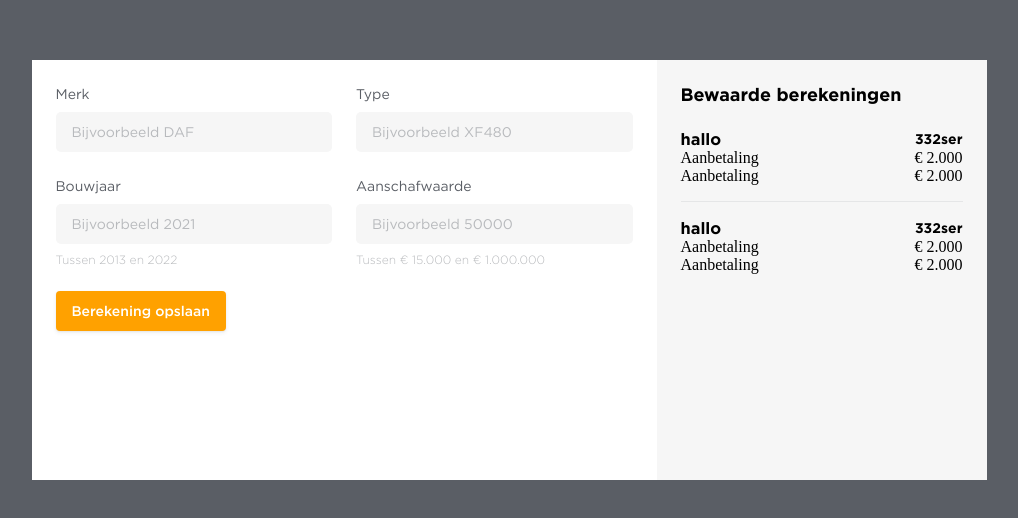
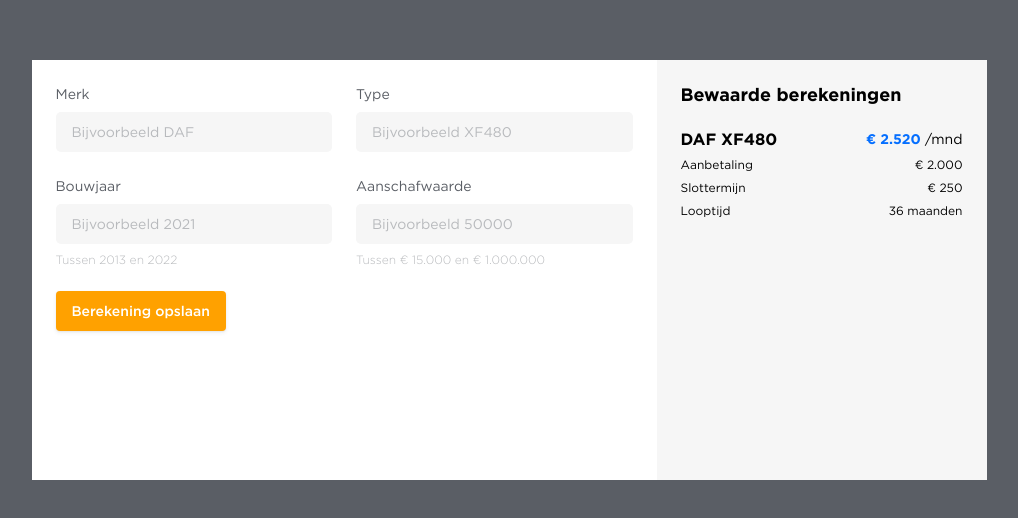
Before and after one commit to analyserr/vue-lease-app, a Vue app: page / in a window 1280 px wide. Shown: the part 130-648 px from the top of the page, without its empty margins (131-1149 px from the left). Built offline with nearby package versions, Linux system fonts and the light colour scheme; the HTML template or start-up script is replaced by a standard one; a web font is replaced by a local one.

Commit message:
Finish base styling for sidebar

```diff
--- a/src/assets/less/sidebar.less
+++ b/src/assets/less/sidebar.less
@@ -6,14 +6,17 @@
     box-sizing: border-box;
 }
 
-.sidebar .title, .sidebar .title-s {
+.sidebar .title {
     font-weight: 700;
 }
 
 .collection {
+    overflow: auto;
 }
 
 .collection-item {
+    display: flex;
+    flex-direction: column;
     border-top: 1px solid @c-stroke;
 
     &:first-child {
@@ -31,3 +34,8 @@
     display: flex;
     justify-content: space-between;
 }
+
+.collection-item__header-price {
+    color: @c-secondary;
+    font-weight: 700;
+}
--- a/src/components/Sidebar.vue
+++ b/src/components/Sidebar.vue
@@ -1,36 +1,26 @@
 <template>
-  <div class="sidebar spacing-p-vertical spacing-p-horizontal spacing-gap">
-    <h2 class="title">Bewaarde berekeningen</h2>
+<div class="sidebar">
+    <h2 class="spacing-p-vertical spacing-p-horizontal title">Bewaarde berekeningen</h2>
     <div class="collection">
-      <div class="collection-item spacing-p-vertical--small">
+      <div class="collection-item spacing-p-vertical--small spacing-p-horizontal spacing-gap--small">
         <div class="collection-item__header title-s">
-          <h3 class="collection-item__title">hallo</h3>
-          <p class="collection-item__value">332ser</p>
+          <h3 class="collection-item__title">DAF XF480</h3>
+          <p class="collection-item__value"><span class="collection-item__header-price">€ 2.520</span> /mnd</p>
         </div>
-        <div class="collection-item__row">
+        <div class="collection-item__row text">
           <p class="collection-item__row__label">Aanbetaling</p>
           <p class="collection-item__row__value">€ 2.000</p>
         </div>
-        <div class="collection-item__row">
-          <p class="collection-item__row__label">Aanbetaling</p>
-          <p class="collection-item__row__value">€ 2.000</p>
+        <div class="collection-item__row text">
+          <p class="collection-item__row__label">Slottermijn</p>
+          <p class="collection-item__row__value">€ 250</p>
+        </div>
+        <div class="collection-item__row text">
+          <p class="collection-item__row__label">Looptijd</p>
+          <p class="collection-item__row__value">36 maanden</p>
         </div>
       </div>
 
-      <div class="collection-item spacing-p-vertical--small">
-        <div class="collection-item__header title-s">
-          <h3 class="collection-item__title">hallo</h3>
-          <p class="collection-item__value">332ser</p>
-        </div>
-        <div class="collection-item__row">
-          <p class="collection-item__row__label">Aanbetaling</p>
-          <p class="collection-item__row__value">€ 2.000</p>
-        </div>
-        <div class="collection-item__row">
-          <p class="collection-item__row__label">Aanbetaling</p>
-          <p class="collection-item__row__value">€ 2.000</p>
-        </div>
-      </div>
     </div>
   </div>
 </template>
```
